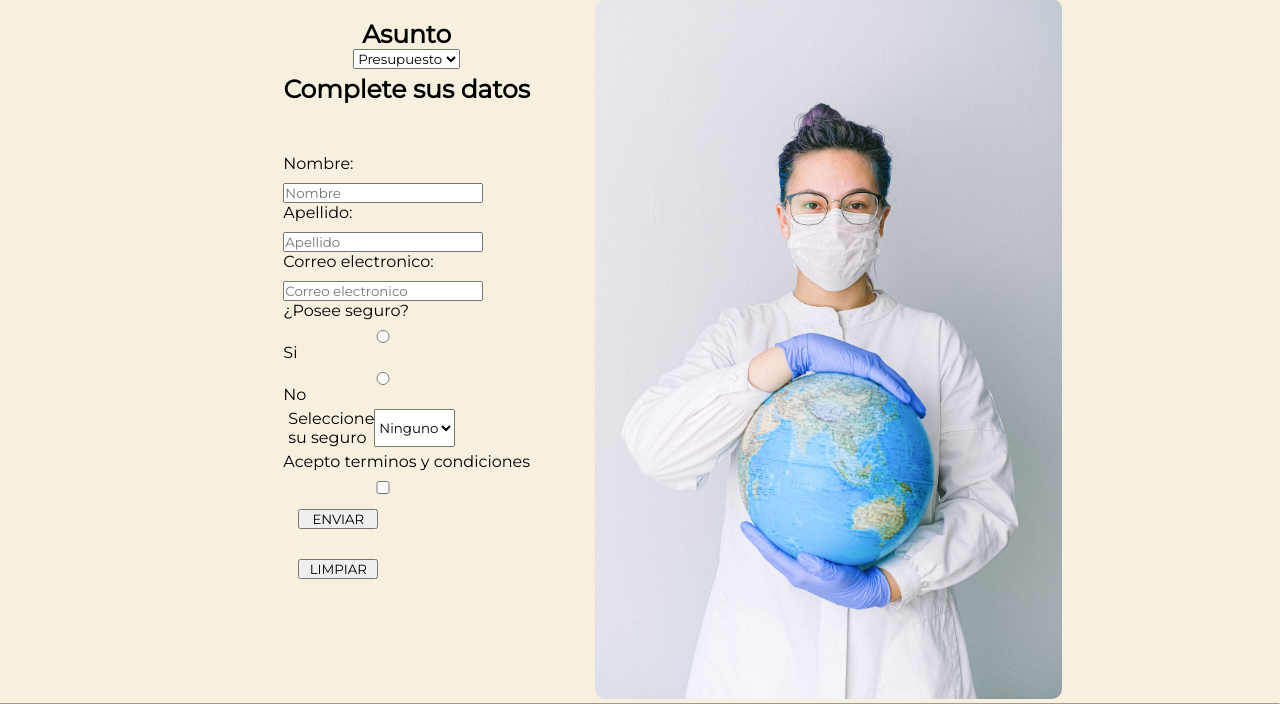
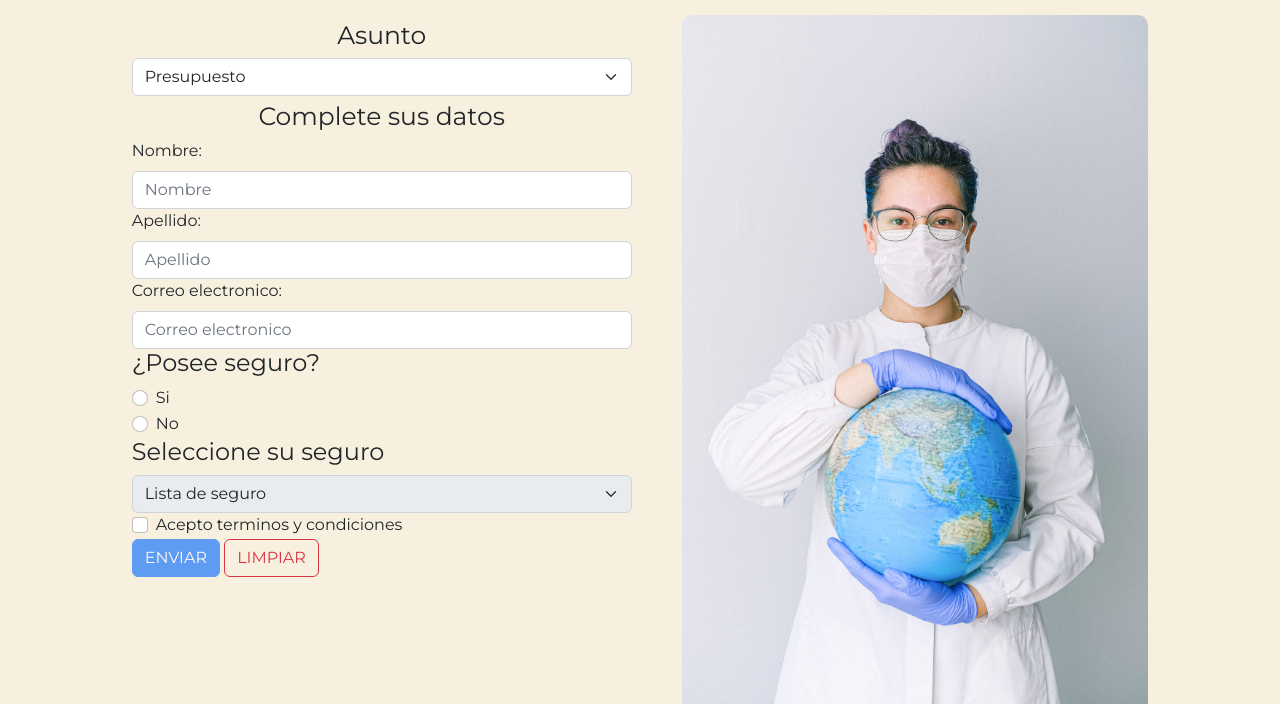
Before and after one commit to daviduzz/clinica-uzcategui, a plain HTML site: page pages/admision.html in a window 1280 px wide. Shown: the part 153-857 px from the top of the page. Drawn offline with nearby package versions, Linux system fonts and the light colour scheme.

Commit message:
Aplicando Bootstrap

```diff
--- a/css/estilo.css
+++ b/css/estilo.css
@@ -67,7 +67,6 @@
 	margin: 5px;
 }
 
-
 a {
 	text-decoration: none;
 }
@@ -83,16 +82,9 @@ a {
 	font-size: 25px;
 }
 
-.sect-contact {
-	background: #F8F0DF;
-	margin: 5px;
-	padding: 10px;
-}
-
-.sect-contact--field {
-	display: flex;
-	justify-content: center;
-	border: none;
+.main-adm__caja1 {
+	width: 500px;
+	margin-right: 50px;
 }
 
 .titulo {
@@ -131,8 +123,6 @@ a {
 .main-index--box1 {
 	padding: 15px 50px;
 	text-align: center;
-	/*background: url("../assets/images/doctor_index.jpg");*/
-
 }
 
 .main-index--box2 {
@@ -154,8 +144,8 @@ a {
 	grid-template-areas:
 	"form img"
 	"info img";
-	grid-template-columns: 0.5fr 1fr;
-	grid-template-rows: 0.5fr 1fr;
+	grid-template-columns: 500px 1fr;
+	grid-template-rows: 500px 1fr;
 }
 
 section#sect-contact {
@@ -165,10 +155,12 @@ section#sect-contact {
 }
 
 section#info-contact {
+	padding: 15px;
 	grid-area: info;
 }
 
 section#img-contact {
+	margin: 10px;
 	grid-area: img;
 	justify-self: center ;
 	align-self: center;
--- a/pages/admision.html
+++ b/pages/admision.html
@@ -9,6 +9,8 @@
 		<link rel="preconnect" href="https://fonts.gstatic.com" crossorigin>
 		<link href="https://fonts.googleapis.com/css2?family=Montserrat:wght@300;400&display=swap" rel="stylesheet">
 		<link rel="icon" href="../assets/icons/favicon.ico">
+		<link href="https://cdn.jsdelivr.net/npm/bootstrap@5.2.1/dist/css/bootstrap.min.css" rel="stylesheet" />
+		<script src="https://cdn.jsdelivr.net/npm/bootstrap@5.2.1/dist/js/bootstrap.bundle.min.js"></script>
 	</head>
 	<body class="body">
 		<header class="header">
@@ -30,44 +32,56 @@
 			</div>
 			<div class="main-adm">
 				<div class="main-adm__caja1">
-					<section class="sect-contact">
-					<h3 class="sect-contact__title">Asunto</h3>
+					<h4 class="sect-contact__title">Asunto</h4>
+
 					<fieldset class="sect-contact--field">
-						<select>
+						<select class="form-select">
 							<option>Presupuesto</option>
 							<option>Admision</option>
 						</select>
 					</fieldset>
-					<h3 class="sect-contact__title">Complete sus datos</h3>
-					<form class="formulario">
-						<div class="formulario__content">
-							<label for="nombre">Nombre: </label>
-							<input type="text" id="nombre" placeholder="Nombre" />
-							<label for="apellido">Apellido: </label>
-							<input type="text" id="apellido" placeholder="Apellido" />
-							<label for="email">Correo electronico: </label>
-							<input type="email" id="email" placeholder="Correo electronico">
 
-								<label>¿Posee seguro?</label>
-								<input type="radio" name="seguro" />
-								<legend>Si</legend>
-								<input type="radio" name="seguro" />No
+					<h4 class="sect-contact__title">Complete sus datos</h4>
+					<form>
+							<label for="exampleFormControlInput1" class="form-label">Nombre: </label>
+							<input type="text" class="form-control" id="exampleFormControlInput1" placeholder="Nombre" />
 
-							<fieldset class="sect-contact--field">
-								<label>Seleccione su seguro</label>
-								<select>
-									<option>Ninguno</option>
+
+							<label for="exampleFormControlInput2" class="form-label">Apellido: </label>
+							<input type="text" class="form-control" id="exampleFormControlInput2" placeholder="Apellido" />
+
+
+							<label for="exampleFormControlInput3" class="form-label">Correo electronico: </label>
+							<input type="email" class="form-control" id="exampleFormControlInput3" placeholder="Correo electronico">
+
+							<h4>¿Posee seguro?</h4>
+							<div class="form-check">
+								<input class="form-check-input" type="radio" name="flexRadioDefault" id="flexRadioDefault1" />
+								<label class="form-check-label" for="flexRadioDefault1">Si</label>
+							</div>
+							<div class="form-check">
+								<input class="form-check-input" type="radio" name="flexRadioDefault" id="flexRadioDefault2" />
+								<label class="form-check-label" for="flexRadioDefault2">No</label>
+							</div>
+
+							<h4>Seleccione su seguro</h4>
+							<div>
+								<select class="form-select" aria-label="Disabled select example" disabled>
+									<option>Lista de seguro</option>
 									<option>Seguro 1</option>
 									<option>Seguro 2</option>
 								</select>
-							</fieldset>
-							<label for="termino">Acepto terminos y condiciones</label>
-							<input type="checkbox" id="termino" />
-							<button type="submit">ENVIAR</button>
-							<button type="reset">LIMPIAR</button>
-						</div>
+							</div>
+
+							<div class="form-check">
+							<label class="form-check-label" for="flexCheckDefault">Acepto terminos y condiciones</label>
+							<input class="form-check-input" type="checkbox" value="" id="flexCheckDefault" />
+							</div>
+
+							<button type="submit" class="btn btn-primary" disabled>ENVIAR</button>
+							<button type="reset" class="btn btn-outline-danger">LIMPIAR</button>
+
 					</form>
-					</section>
 				</div>
 				<div class="main-adm__caja2">
 					<img src="../assets/images/doctor_admision.jpg" class="sect__img" />
```
Also changed, not shown: index.html (+58 -7 lines), pages/contacto.html (+8 -7 lines), pages/directorio.html (+2 -0 lines), pages/servicios.html (+2 -0 lines).
